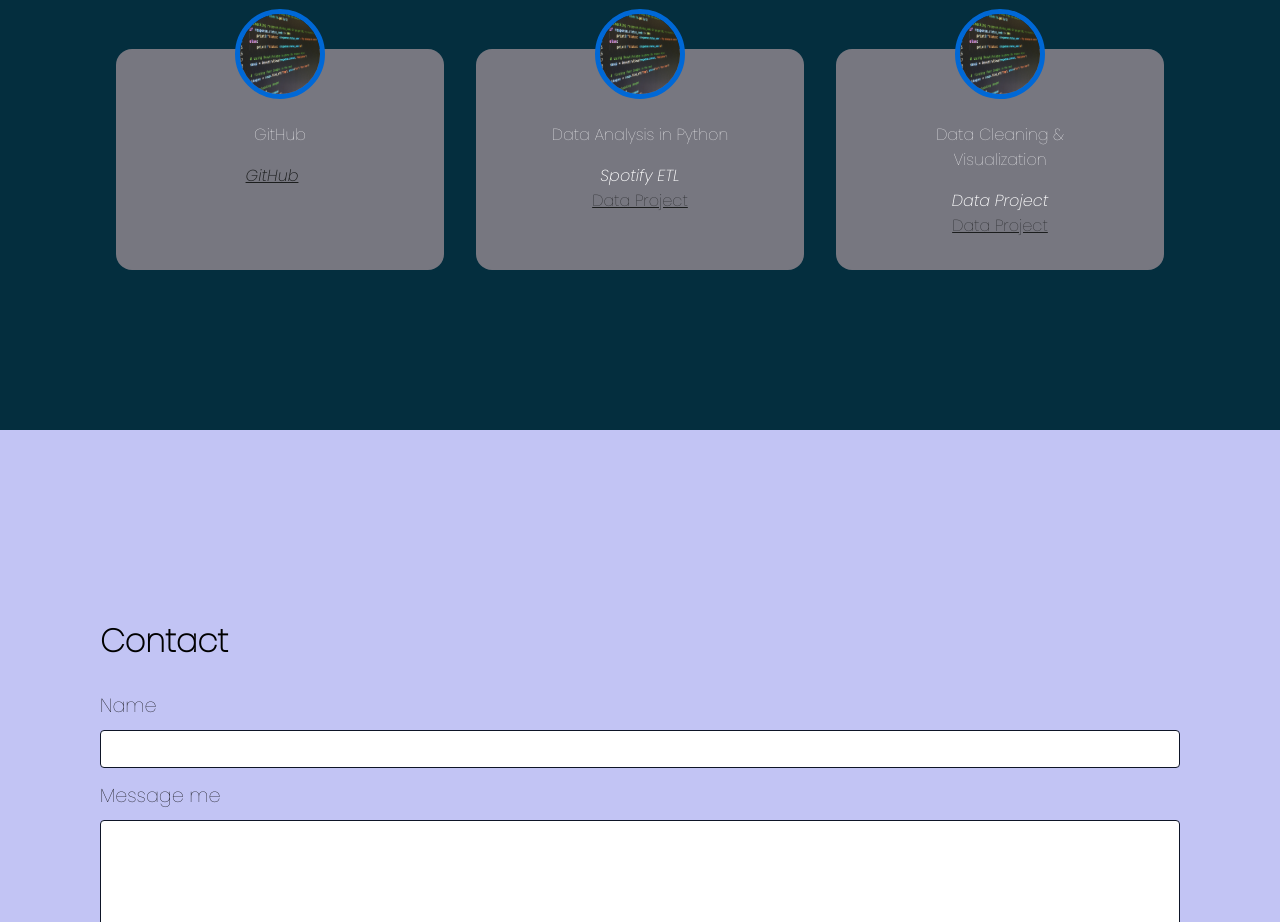
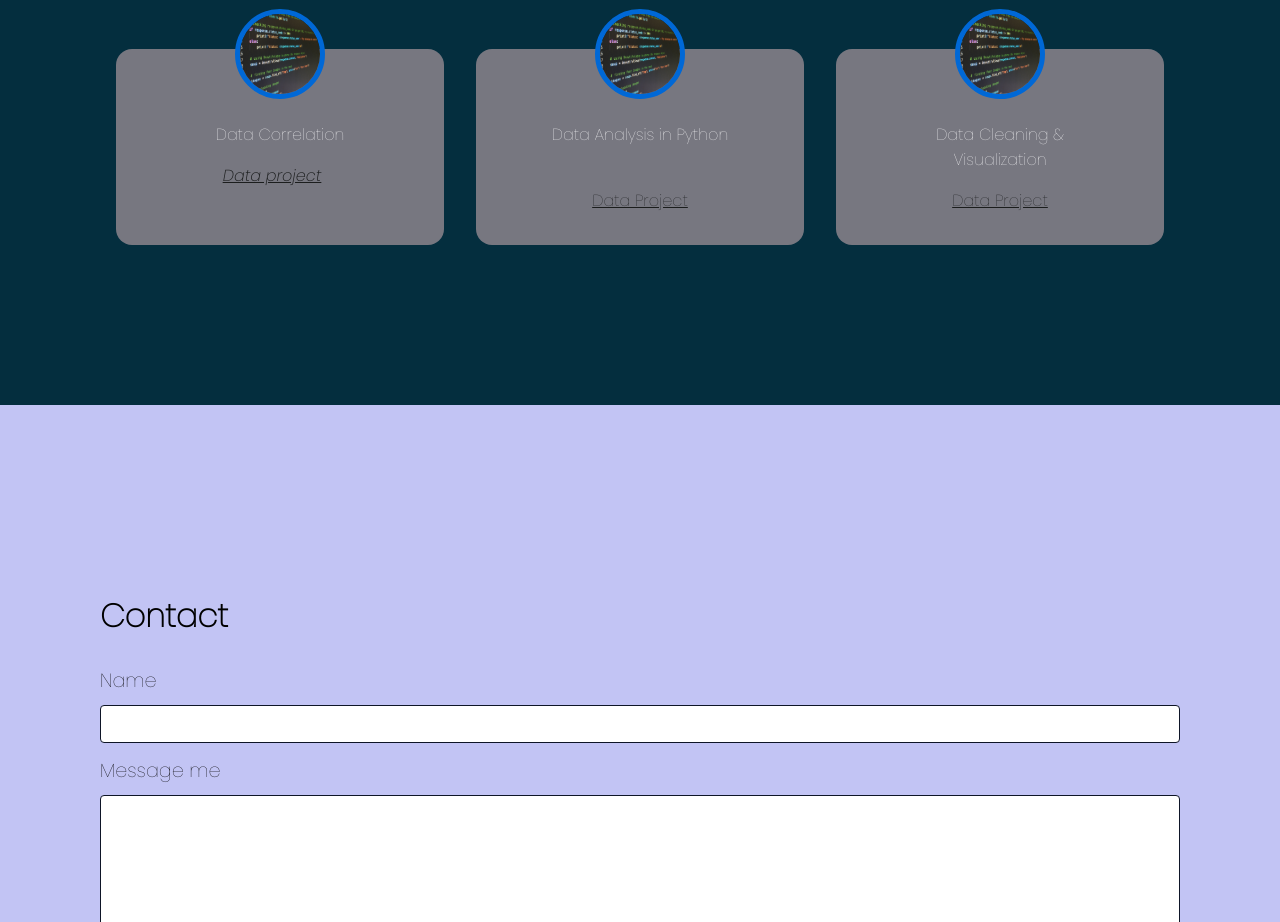
Before and after one commit to lucasjotap/portfolio, a plain HTML site: page index.html in a window 1280 px wide. Shown: the part 1260-2182 px from the top of the page. Drawn offline with Linux system fonts and the light colour scheme.

Commit message:
New changes

```diff
--- a/index.html
+++ b/index.html
@@ -65,14 +65,15 @@
                 <li>
                     <img src="images/person.jpg"" alt=" The giant robot">
 
-                    <blockquote>GitHub</blockquote>
-                    <cite><a href="https://github.com/lucasjotap" class="primary-cta">GitHub</a></cite>
+                    <blockquote>Data Correlation</blockquote>
+                    <cite><a href="https://github.com/lucasjotap/dataCorrelation" class="primary-cta">Data
+                            project</a></cite>
                 </li>
                 <li>
                     <img src="images/person.jpg"" alt="">
 
                             <blockquote>Data Analysis in Python</blockquote>
-                            <cite>Spotify ETL</cite>
+                            <!-- <cite>Spotify ETL</cite> -->
                             <a class=" primary-ctaOne" href="https://github.com/lucasjotap/ETLproject"><br>Data
                     Project</a>
                 </li>
@@ -80,7 +81,7 @@
                     <img src=" images/person.jpg"" alt="">
 
                     <blockquote>Data Cleaning & Visualization</blockquote>
-                    <cite>Data Project</cite> <br>
+                    <!-- <cite>Data Project</cite> <br> -->
                     <a class=" primary-ctaOne" href="https://github.com/lucasjotap/COVID19_data">Data Project</a>
                 </li>
             </ul>
```
